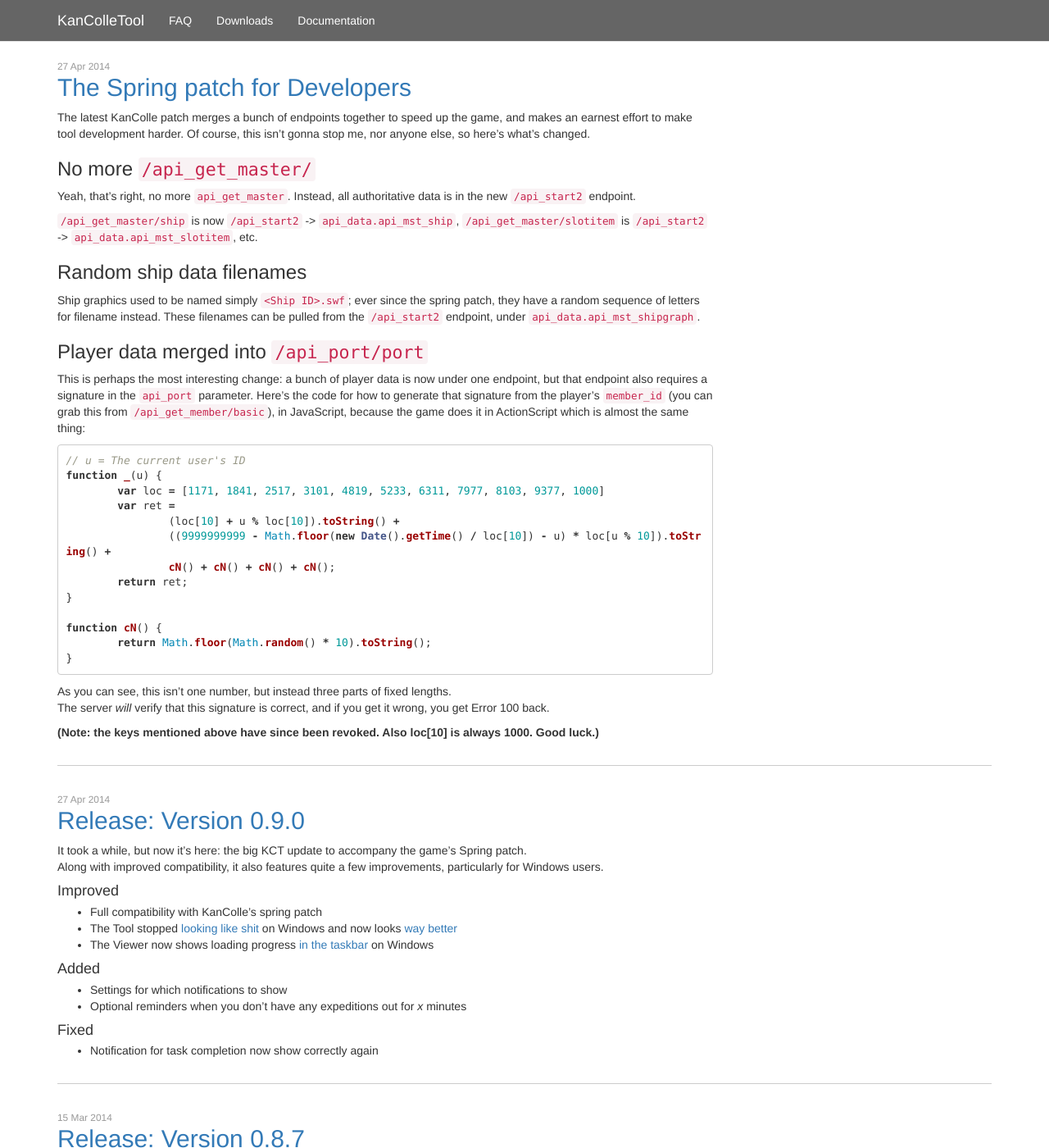
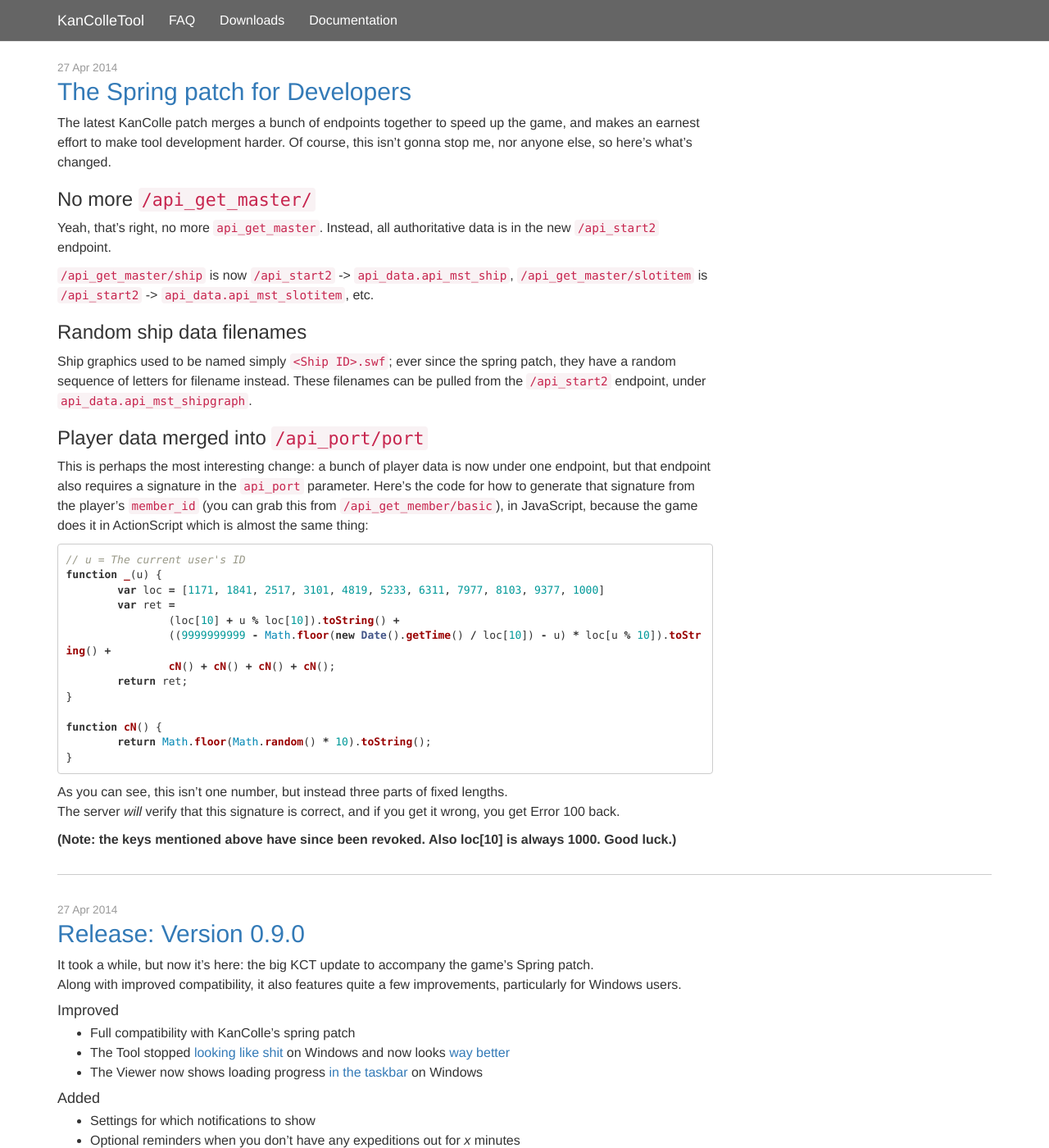
Before and after one commit to KanColleTool/kancolletool.github.io, a Jekyll site: the page built from index.html, in a window 1280 px wide and 1400 px high. Shown: the whole window at 82% size. Built offline with Jekyll 4.4.1, drawn with Linux system fonts in a browser that asks for light colours; nearby versions of some CDN libraries; Markdown is read by kramdown in place of the engine named in the settings.

Commit message:
Readability

```diff
--- a/css/style.css
+++ b/css/style.css
@@ -1,4 +1,4 @@
-body { padding-top: 70px; padding-bottom: 20px; }
+body { padding-top: 70px; padding-bottom: 20px; font-size: 16px; line-height: 1.5em; }
 
 .navbar-kct { background-color: rgba(75, 75, 75, 0.85); }
 .navbar-kct .navbar-brand, .navbar-kct .navbar-nav > li > a { color: #fff; }
```
